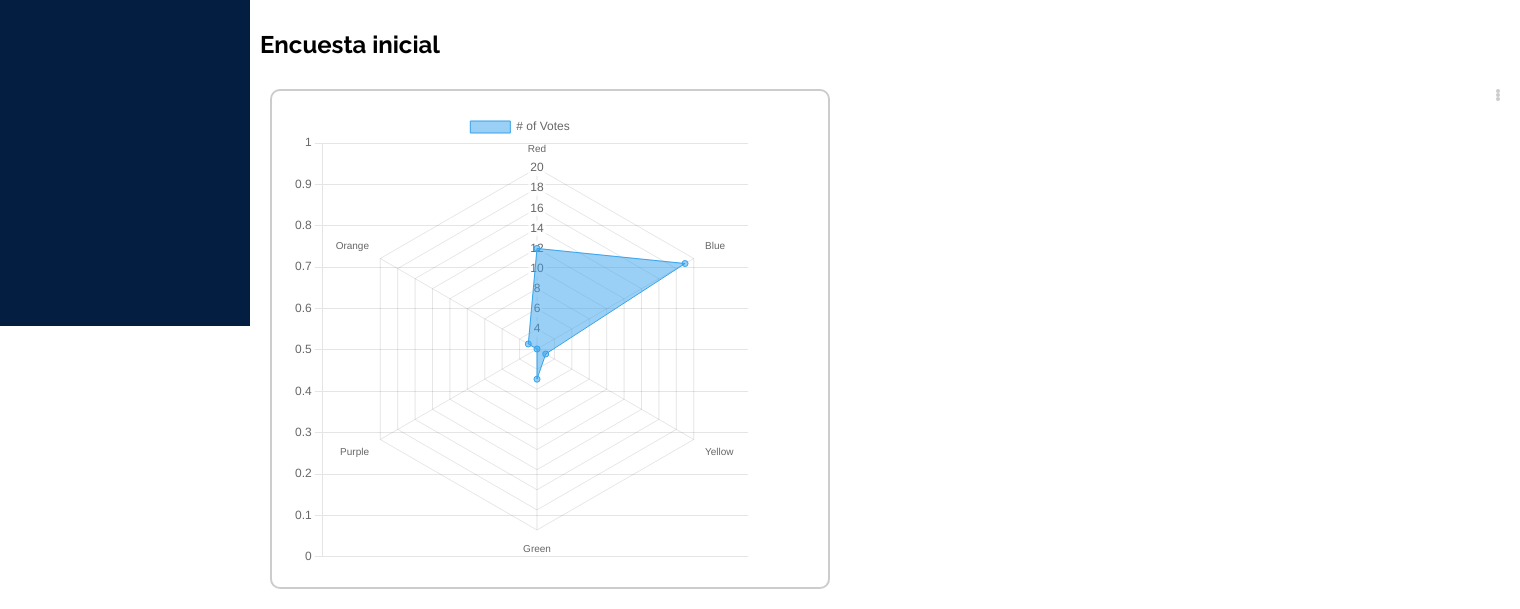
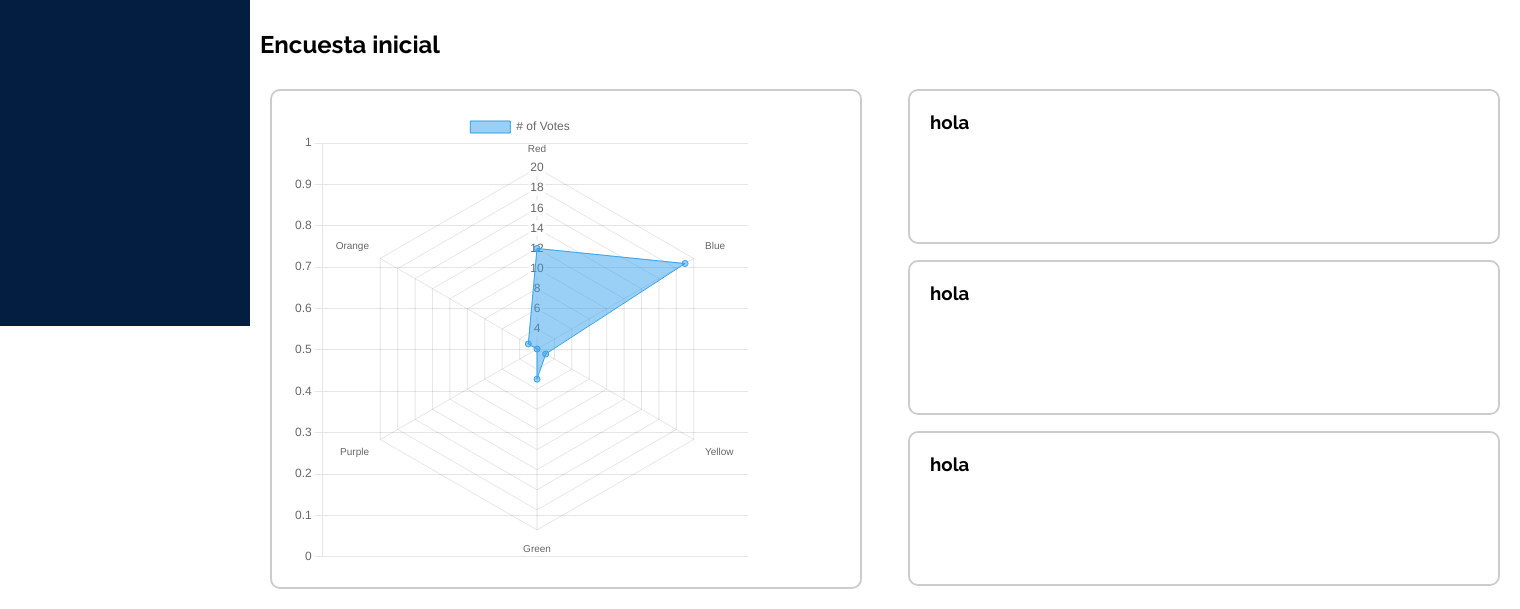
Before and after one commit to CDamianS/BackEndSEL4C, a Django app: page /dashboard/general in a window 1520 px wide. Shown: the part 474-1083 px from the top of the page. Run offline with Django 3.2, Linux system fonts and the light colour scheme; data that the repository does not hold is empty; a map, chart or similar area stays blank.

Commit message:
more general work

```diff
--- a/SEL4C/api/views.py
+++ b/SEL4C/api/views.py
@@ -136,9 +136,9 @@ def existe_admin(request):
     """Revisa si el usuario existe en la base de datos."""
 
     if request.method == "POST":
-        username = request.POST["username"]
-        password = request.POST["password"]
-        admin_id = validar_admin(username, password)
+        nombre = request.POST["nombre"]
+        contrasenia = request.POST["contrasenia"]
+        admin_id = validar_admin(nombre, contrasenia)
         if admin_id is not None:
             print("si?")
             return HttpResponseRedirect("/dashboard/general")
--- a/SEL4C/static/css/styles2.css
+++ b/SEL4C/static/css/styles2.css
@@ -126,7 +126,7 @@ h1 {
 }
 
 .general-graph {
-    width: 35rem;
+    width: 37rem;
     height: 500px;
 }
 
@@ -143,7 +143,10 @@ h1 {
 }
 
 .data-block {
-    width: 50%;
+    padding: 20px;
+    margin-bottom: 16px;
+    height: 31%;
+    width: 37rem;
     border: 2px solid #ccc; /* Add a border */
     border-radius: 10px; /* Add rounded corners */
 }
--- a/SEL4C/static/js/gender.js
+++ b/SEL4C/static/js/gender.js
@@ -20,15 +20,16 @@ fetch('/api/users/')
             noCount++;
         }
     });
+
 new Chart(ctx, {
     type: 'bar',
     data: {
         labels: ['Masculino', 'Femenino', 'Otro', 'No data'],
         datasets: [{
-                label: 'Género',
             data: [maleCount, femaleCount, otherCount, noCount],
-                borderWidth: 2
-                // borderColor: ['blue', 'pink', 'green']
+            backgroundColor: ['#50FA7B80', '#6DB0E480', '#FF555580', '#F1FA8C80'],
+            borderWidth: 2,
+            borderColor: ['green', 'blue', 'red', 'yellow']
         }]
     },
     options: {
@@ -36,6 +37,15 @@ fetch('/api/users/')
             y: {
                 beginAtZero: true
             }
+        },
+        plugins: {
+            title: {
+                display: true,
+                text: 'Género'
+            },
+            legend: {
+                display: false
+            }
         }
     }
 });
--- a/SEL4C/templates/dashboard/general.html
+++ b/SEL4C/templates/dashboard/general.html
@@ -50,10 +50,13 @@
     </div>
     <div class= "general-data">
         <div class = "data-block">
+            <h3>hola</h3>
         </div>
         <div class = "data-block">
+            <h3>hola</h3>
         </div>
         <div class = "data-block">
+            <h3>hola</h3>
         </div>
     </div>
 </div>
```
Also changed, not shown: SEL4C/api/models.py (+29 -30 lines). Lines whose indentation alone changed are shown as unchanged.
